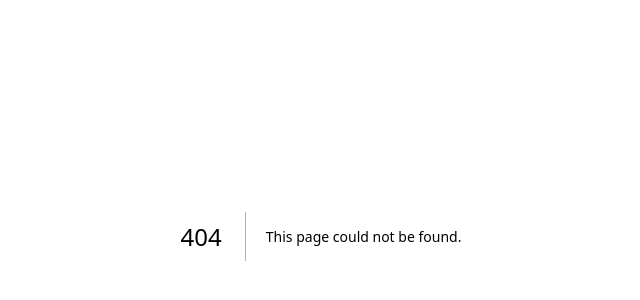
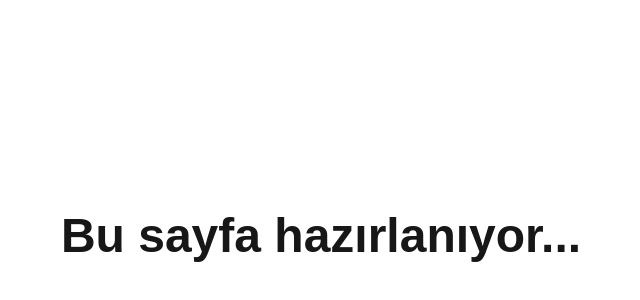
Before and after one commit to ataberko7/karotmimarlik, a Next.js app: page /hakkimizda in a window 1280 px wide. Before the commit this address had no page. Shown: the part 164-464 px from the top of the page, without its empty margins (319-959 px from the left). Built offline with nearby package versions, Linux system fonts and the light colour scheme.

Commit message:
Homepage and project structure completed

```diff
--- /dev/null
+++ b/app/hakkimizda/page.tsx
@@ -0,0 +1,9 @@
+export default function Page() {
+  return (
+    <main className="min-h-screen flex items-center justify-center">
+      <h1 className="text-5xl font-bold">
+        Bu sayfa hazırlanıyor...
+      </h1>
+    </main>
+  );
+}
--- /dev/null
+++ b/app/hizmetler/page.tsx
@@ -0,0 +1,9 @@
+export default function Page() {
+  return (
+    <main className="min-h-screen flex items-center justify-center">
+      <h1 className="text-5xl font-bold">
+        Bu sayfa hazırlanıyor...
+      </h1>
+    </main>
+  );
+}
--- /dev/null
+++ b/app/iletisim/page.tsx
@@ -0,0 +1,9 @@
+export default function Page() {
+  return (
+    <main className="min-h-screen flex items-center justify-center">
+      <h1 className="text-5xl font-bold">
+        Bu sayfa hazırlanıyor...
+      </h1>
+    </main>
+  );
+}
--- /dev/null
+++ b/app/projeler/page.tsx
@@ -0,0 +1,9 @@
+export default function Page() {
+  return (
+    <main className="min-h-screen flex items-center justify-center">
+      <h1 className="text-5xl font-bold">
+        Bu sayfa hazırlanıyor...
+      </h1>
+    </main>
+  );
+}
```
